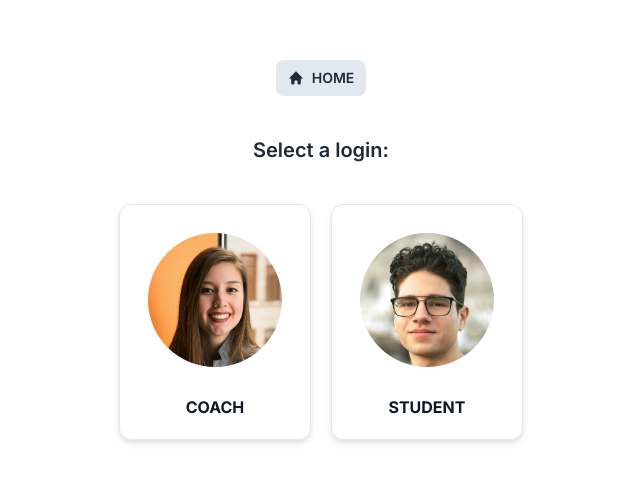
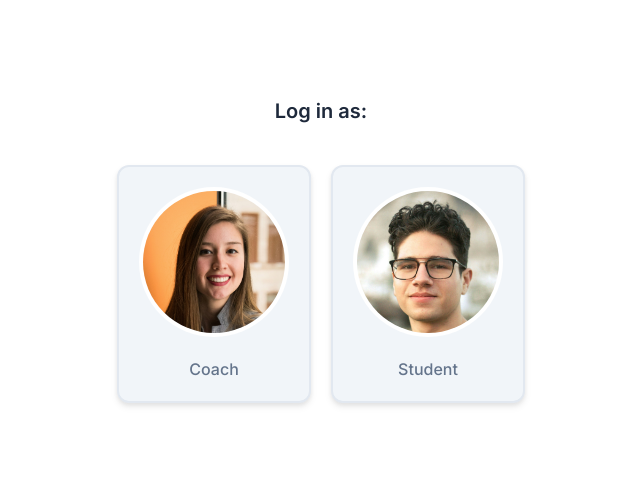
Before and after one commit to jabberdoey/coaching-conundrum, a Next.js app: page / in a window 1280 px wide. Shown: the part 150-632 px from the top of the page, without its empty margins (319-959 px from the left). Built offline with nearby package versions, Linux system fonts and the light colour scheme.

Commit message:
feat: styling updates

```diff
--- a/app/coaches/page.tsx
+++ b/app/coaches/page.tsx
@@ -27,17 +27,21 @@ export default async function Page() {
                         className="group"
                     >
                         <Link
-                            className="drop-shadow-md bg-white border border-slate-200 flex flex-col gap-5 items-center p-5 rounded-xl transition duration-200 ease-in-out group-hover:-translate-y-2 group-hover:bg-orange-500 h-full"
+                            className="drop-shadow-md bg-slate-100 border-2 border-slate-200 flex flex-col gap-5 items-center p-5 rounded-xl transition duration-200 ease-in-out group-hover:-translate-y-2 group-hover:bg-orange-500 h-full group-hover:border-orange-700"
                             href={`/slots/${coach.id}`}
                         >
                             <Image
-                                className="p-2 bg-white rounded-full transition duration-300 ease-in-out group-hover:drop-shadow-md"
+                                className="p-1 bg-white rounded-full"
                                 alt={`Coach ${coach.name}`}
                                 src={`/avatars/${coach.name.toLowerCase().replace(" ", "-")}.jpg`}
                                 width={150}
                                 height={150}
                             />
-                            <div className="text-center text-base font-bold text-slate-900 transition duration-300 ease-in-out group-hover:text-white">{coach.name}</div>
+                            <div
+                                className="text-center text-md font-medium text-slate-500 transition duration-300 ease-in-out group-hover:text-white"
+                            >
+                                {coach.name}
+                            </div>
                         </Link>
                     </li>
                 ))}
--- a/app/layout.tsx
+++ b/app/layout.tsx
@@ -1,6 +1,5 @@
 import type { Metadata } from "next";
 import { Inter } from "next/font/google";
-import Navigation from "@/components/navigation/navigation";
 import "./globals.css";
 
 const inter = Inter({ subsets: ["latin"] });
@@ -20,7 +19,6 @@ export default function RootLayout({
       <body className={inter.className}>
         <div className="container mx-auto px-10">
           <div className="flex flex-col items-center justify-center h-screen">
-            <Navigation />
             {children}
           </div>
         </div>
--- a/app/students/page.tsx
+++ b/app/students/page.tsx
@@ -27,17 +27,21 @@ export default async function Page() {
                         className="group"
                     >
                         <Link
-                            className="drop-shadow-md bg-white border border-slate-200 flex flex-col gap-5 items-center p-5 rounded-xl transition duration-200 ease-in-out group-hover:-translate-y-2 group-hover:bg-orange-500 h-full"
+                            className="drop-shadow-md bg-slate-100 border-2 border-slate-200 flex flex-col gap-5 items-center p-5 rounded-xl transition duration-200 ease-in-out group-hover:-translate-y-2 group-hover:bg-orange-500 h-full group-hover:border-orange-700"
                             href={`/booking/${student.id}`}
                         >
                             <Image
-                                className="p-2 bg-white rounded-full transition duration-300 ease-in-out group-hover:drop-shadow-md"
+                                className="p-1 bg-white rounded-full"
                                 alt={`Coach ${student.name}`}
                                 src={`/avatars/${student.name.toLowerCase().replace(" ", "-")}.jpg`}
                                 width={150}
                                 height={150}
                             />
-                            <div className="text-center text-base font-bold text-slate-900 transition duration-300 ease-in-out group-hover:text-white">{student.name}</div>
+                            <div
+                                className="text-center text-md font-medium text-slate-500 transition duration-300 ease-in-out group-hover:text-white"
+                            >
+                                {student.name}
+                            </div>
                         </Link>
                     </li>
                 ))}
--- a/components/login/login.tsx
+++ b/components/login/login.tsx
@@ -7,7 +7,7 @@ export default async function Login() {
 
     return (
         <div className="flex flex-col gap-10 items-center">
-            <h2 className="text-xl font-semibold text-slate-800">Select a login:</h2>
+            <h2 className="text-xl font-semibold text-slate-800">Log in as:</h2>
             <ul className="flex flex-row gap-5">
                 {logins.map((login, index) => (
                     <li
@@ -15,17 +15,21 @@ export default async function Login() {
                         key={index}
                     >
                         <Link
-                            className="drop-shadow-md bg-white border border-slate-200 flex flex-col gap-5 items-center p-5 rounded-xl transition duration-200 ease-in-out group-hover:-translate-y-2 group-hover:bg-orange-500 h-full"
+                            className="drop-shadow-md bg-slate-100 border-2 border-slate-200 flex flex-col gap-5 items-center p-5 rounded-xl transition duration-200 ease-in-out group-hover:-translate-y-2 group-hover:bg-orange-500 h-full group-hover:border-orange-700"
                             href={login.url}
                         >
                             <Image
-                                className="p-2 bg-white rounded-full transition duration-300 ease-in-out group-hover:drop-shadow-md"
+                                className="p-1 bg-white rounded-full"
                                 alt={login.name}
                                 src={login.imageUrl}
                                 width={150}
                                 height={150}
                             />
-                            <div className="text-center text-base uppercase font-bold text-slate-900 transition duration-300 ease-in-out group-hover:text-white">{login.name}</div>
+                            <div
+                                className="text-center text-md font-medium text-slate-500 transition duration-300 ease-in-out group-hover:text-white"
+                            >
+                                {login.name}
+                            </div>
                         </Link>
                     </li>
                 ))}
```
